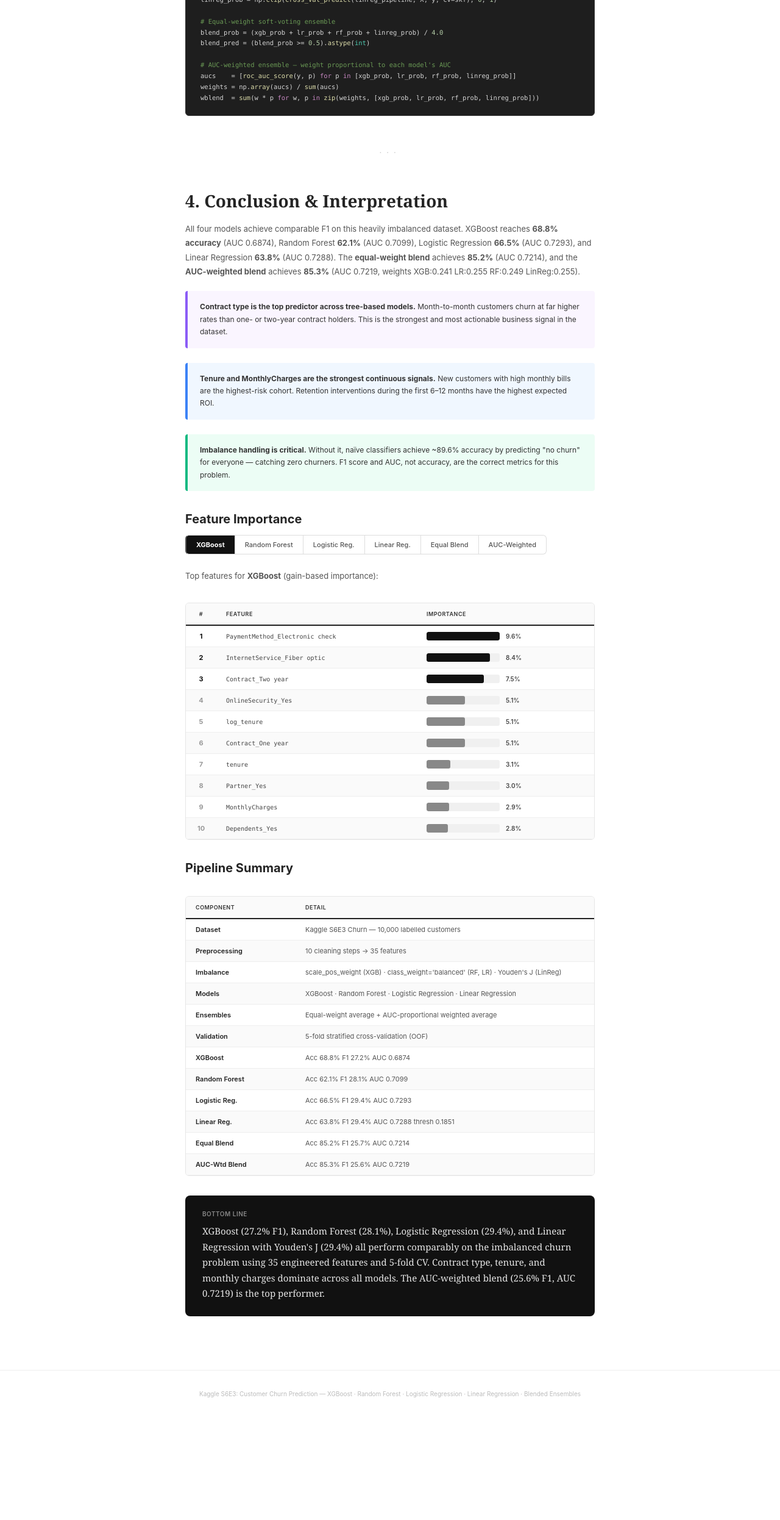
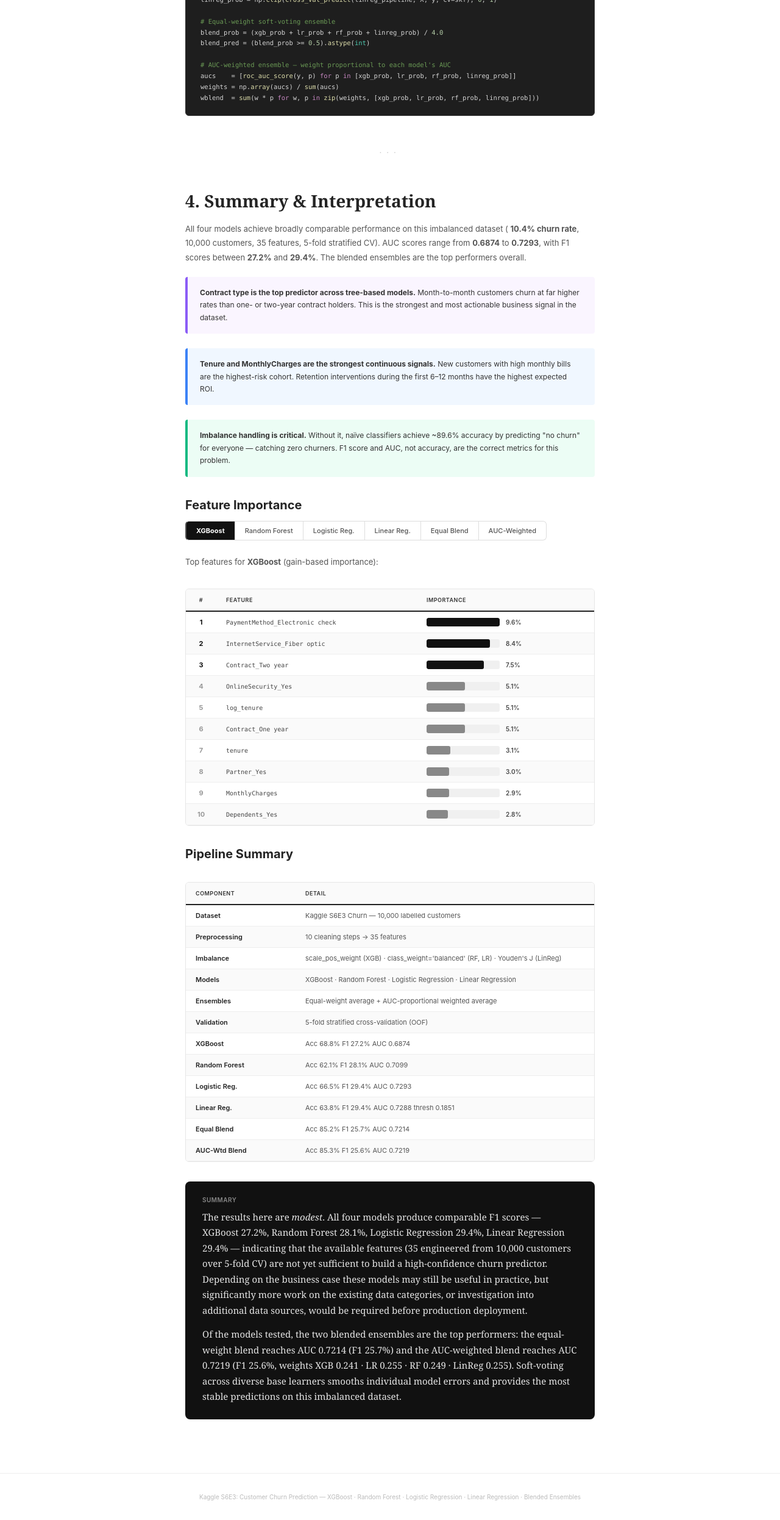
Before and after one commit to michaelnmadani/KaggleCustChurn, a React (Vite) app: page / in a window 1280 px wide. Shown: the part 8837-11329 px from the top of the page at 61% size. Before the commit the page ends 11160 px from the top, so only its background shows below. Built offline with nearby package versions, Linux system fonts and the light colour scheme.

Commit message:
Rename bottom line to Summary with honest assessment and live stats

```diff
--- a/src/App.jsx
+++ b/src/App.jsx
@@ -1218,17 +1218,19 @@ function ConclusionSection({ data }) {
 
   return (
     <section>
-      <SectionHeading>4. Conclusion & Interpretation</SectionHeading>
+      <SectionHeading>4. Summary & Interpretation</SectionHeading>
 
       <P>
-        All four models achieve comparable F1 on this heavily imbalanced dataset.
-        XGBoost reaches <strong>{(xgbM.accuracy * 100).toFixed(1)}% accuracy</strong> (AUC {xgbM.roc_auc.toFixed(4)}),
-        Random Forest <strong>{(rfM.accuracy * 100).toFixed(1)}%</strong> (AUC {rfM.roc_auc.toFixed(4)}),
-        Logistic Regression <strong>{(lrM.accuracy * 100).toFixed(1)}%</strong> (AUC {lrM.roc_auc.toFixed(4)}),
-        and Linear Regression <strong>{(linM.accuracy * 100).toFixed(1)}%</strong> (AUC {linM.roc_auc.toFixed(4)}).
-        The <strong>equal-weight blend</strong> achieves <strong>{(bM.accuracy * 100).toFixed(1)}%</strong> (AUC {bM.roc_auc.toFixed(4)}),
-        and the <strong>AUC-weighted blend</strong> achieves <strong>{(wbM.accuracy * 100).toFixed(1)}%</strong> (AUC {wbM.roc_auc.toFixed(4)},
-        weights XGB:{wXgb.toFixed(3)} LR:{wLr.toFixed(3)} RF:{wRf.toFixed(3)} LinReg:{wLin.toFixed(3)}).
+        All four models achieve broadly comparable performance on this imbalanced dataset ({" "}
+        <strong>{(data.dataset_stats.churn_rate * 100).toFixed(1)}% churn rate</strong>,{" "}
+        {data.meta.train_samples.toLocaleString()} customers, {data.meta.n_features} features,{" "}
+        {data.meta.cv_folds}-fold stratified CV). AUC scores range from{" "}
+        <strong>{Math.min(xgbM.roc_auc, rfM.roc_auc, lrM.roc_auc, linM.roc_auc).toFixed(4)}</strong> to{" "}
+        <strong>{Math.max(xgbM.roc_auc, rfM.roc_auc, lrM.roc_auc, linM.roc_auc).toFixed(4)}</strong>,
+        with F1 scores between{" "}
+        <strong>{(Math.min(xgbM.f1, rfM.f1, lrM.f1, linM.f1) * 100).toFixed(1)}%</strong> and{" "}
+        <strong>{(Math.max(xgbM.f1, rfM.f1, lrM.f1, linM.f1) * 100).toFixed(1)}%</strong>.
+        The blended ensembles are the top performers overall.
       </P>
 
       <Callout color="#faf5ff" border="#8b5cf6">
@@ -1342,18 +1344,28 @@ function ConclusionSection({ data }) {
         </div>
       </Figure>
 
-      {/* Bottom line */}
+      {/* Summary */}
       <div style={{ background: "#111", borderRadius: "8px", padding: "24px 28px", marginTop: "32px", marginBottom: "8px" }}>
         <div style={{ ...sans, fontSize: "10px", fontWeight: 600, color: "#888", textTransform: "uppercase", letterSpacing: "0.5px", marginBottom: "10px" }}>
-          Bottom Line
+          Summary
         </div>
         <div style={{ ...serif, fontSize: "15px", lineHeight: 1.7, color: "#e5e5e5" }}>
-          XGBoost ({(xgbM.f1 * 100).toFixed(1)}% F1), Random Forest ({(rfM.f1 * 100).toFixed(1)}%),
-          Logistic Regression ({(lrM.f1 * 100).toFixed(1)}%), and Linear Regression with Youden's J
-          ({(linM.f1 * 100).toFixed(1)}%) all perform comparably on the imbalanced churn problem using{" "}
-          {data.meta.n_features} engineered features and {data.meta.cv_folds}-fold CV. Contract type,
-          tenure, and monthly charges dominate across all models. The AUC-weighted blend (
-          {(wbM.f1 * 100).toFixed(1)}% F1, AUC {wbM.roc_auc.toFixed(4)}) is the top performer.
+          The results here are <em>modest</em>. All four models produce comparable F1 scores —
+          XGBoost {(xgbM.f1 * 100).toFixed(1)}%, Random Forest {(rfM.f1 * 100).toFixed(1)}%,
+          Logistic Regression {(lrM.f1 * 100).toFixed(1)}%, Linear Regression {(linM.f1 * 100).toFixed(1)}% —
+          indicating that the available features ({data.meta.n_features} engineered from {data.meta.train_samples.toLocaleString()} customers
+          over {data.meta.cv_folds}-fold CV) are not yet sufficient to build a high-confidence churn predictor.
+          Depending on the business case these models may still be useful in practice, but significantly more work
+          on the existing data categories, or investigation into additional data sources, would be required before
+          production deployment.
+        </div>
+        <div style={{ ...serif, fontSize: "15px", lineHeight: 1.7, color: "#e5e5e5", marginTop: "14px" }}>
+          Of the models tested, the two blended ensembles are the top performers: the equal-weight blend
+          reaches AUC {bM.roc_auc.toFixed(4)} (F1 {(bM.f1 * 100).toFixed(1)}%) and the AUC-weighted blend
+          reaches AUC {wbM.roc_auc.toFixed(4)} (F1 {(wbM.f1 * 100).toFixed(1)}%, weights XGB {wXgb.toFixed(3)} ·
+          LR {wLr.toFixed(3)} · RF {wRf.toFixed(3)} · LinReg {wLin.toFixed(3)}). Soft-voting across
+          diverse base learners smooths individual model errors and provides the most stable predictions
+          on this imbalanced dataset.
         </div>
       </div>
     </section>
```
